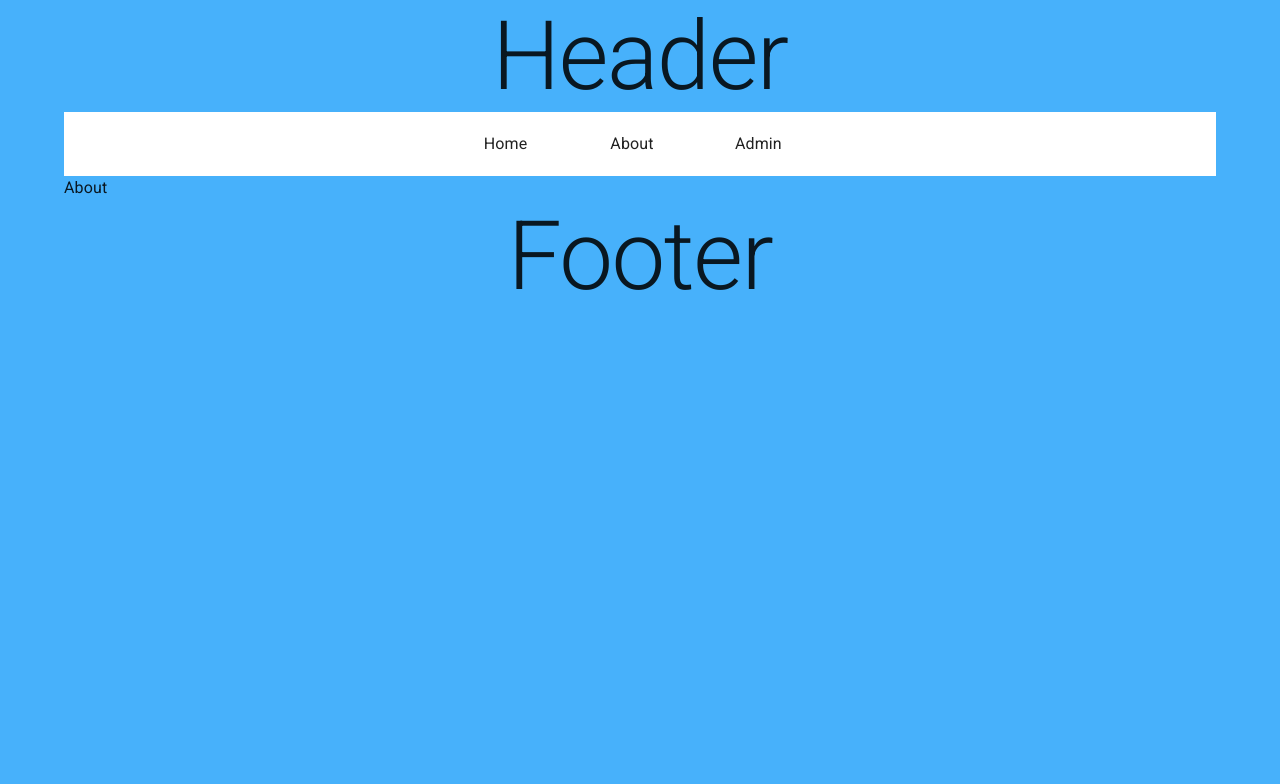
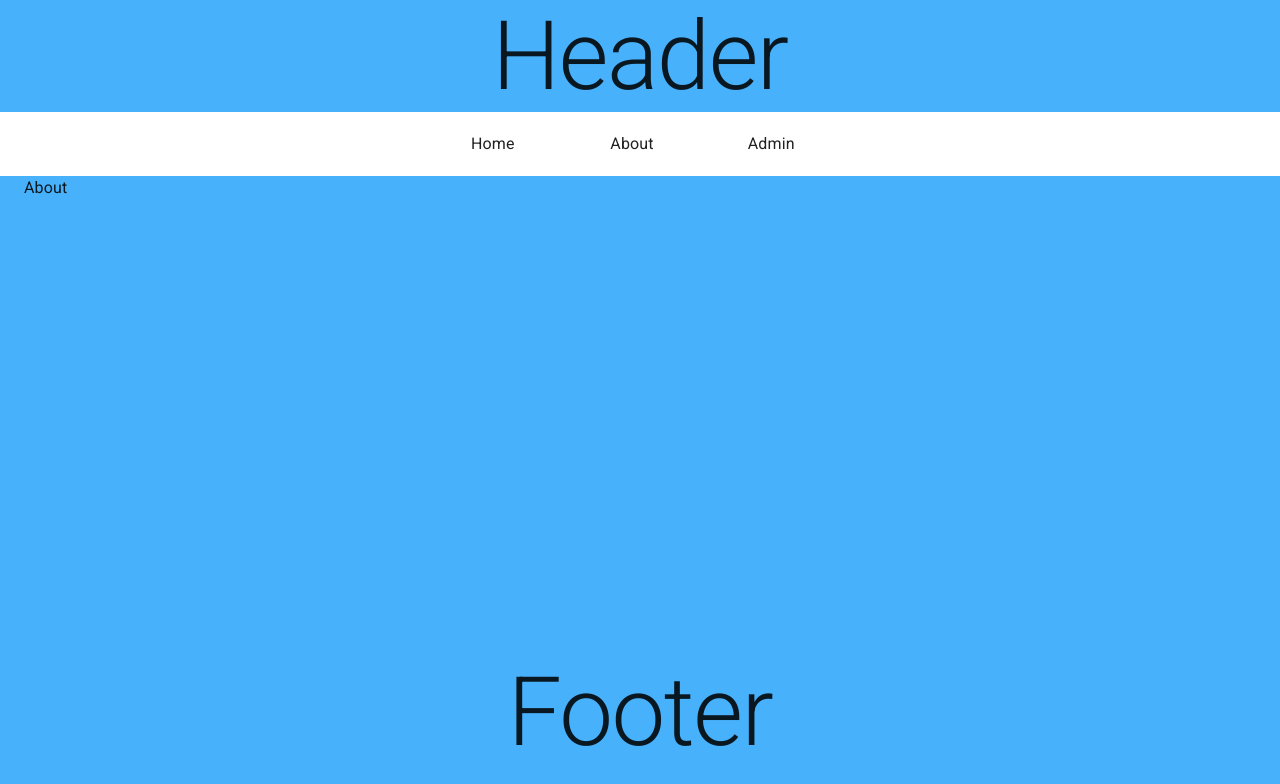
Before and after one commit to Grindhead/Portfolio, a React (Create React App) app: page /about in a window 1280 px wide. Shown: the top 784 px of the page. Built offline with nearby package versions, Linux system fonts and the light colour scheme.

Commit message:
updated styling

```diff
--- a/src/App/App.css
+++ b/src/App/App.css
@@ -1,6 +1,7 @@
-html,
-body {
-  display: block;
-  color: white;
-  font-family: "Roboto";
+.App-body {
+  min-height: 60vh;
 }
+
+#main {
+  min-width: 320px;
+}
--- a/src/App/App.tsx
+++ b/src/App/App.tsx
@@ -10,14 +10,12 @@ import { Outlet } from "react-router-dom";
 
 function App() {
   return (
-    <Container>
-      <div className="App">
-        <Header />
-        <div className="App-body">
-          <Outlet />
-        </div>
-        <Footer />
-      </div>
+    <Container id="main" maxWidth={false} disableGutters={true}>
+      <Header />
+      <Container className="App-body" maxWidth={false}>
+        <Outlet />
+      </Container>
+      <Footer />
     </Container>
   );
 }
--- a/src/App/Components/Footer/Footer.css
+++ b/src/App/Components/Footer/Footer.css
@@ -1,3 +1,4 @@
 footer {
   text-align: center;
+  min-height: 20vh;
 }
--- a/src/App/Components/Footer/Footer.tsx
+++ b/src/App/Components/Footer/Footer.tsx
@@ -3,10 +3,8 @@ import { Typography, Box } from "@mui/material";
 
 export default function Footer() {
   return (
-    <Box>
-      <footer>
-        <Typography variant="h1">Footer</Typography>
-      </footer>
-    </Box>
+    <footer>
+      <Typography variant="h1">Footer</Typography>
+    </footer>
   );
 }
--- a/src/App/Components/Header/Header.css
+++ b/src/App/Components/Header/Header.css
@@ -1,3 +1,4 @@
 header {
   text-align: center;
+  min-height: 20vh;
 }
--- a/src/App/Components/Header/Header.tsx
+++ b/src/App/Components/Header/Header.tsx
@@ -29,7 +29,6 @@ export default function Header() {
     <>
       <header>
         <Typography variant="h1">Header</Typography>
-      </header>
         <Toolbar>
           <div className={classes.navlinks}>
             <Link to={"/"} className={classes.link}>
@@ -45,6 +44,7 @@ export default function Header() {
             </Link>
           </div>
         </Toolbar>
+      </header>
     </>
   );
 }
--- a/src/App/Themes/Theme.ts
+++ b/src/App/Themes/Theme.ts
@@ -14,6 +14,7 @@ let AppTheme = createTheme({
       styleOverrides: {
         root: {
           backgroundColor: "#ffffff",
+          minHeight: "20vh",
         },
       },
     },
```
Lines whose indentation alone changed are shown as unchanged.
